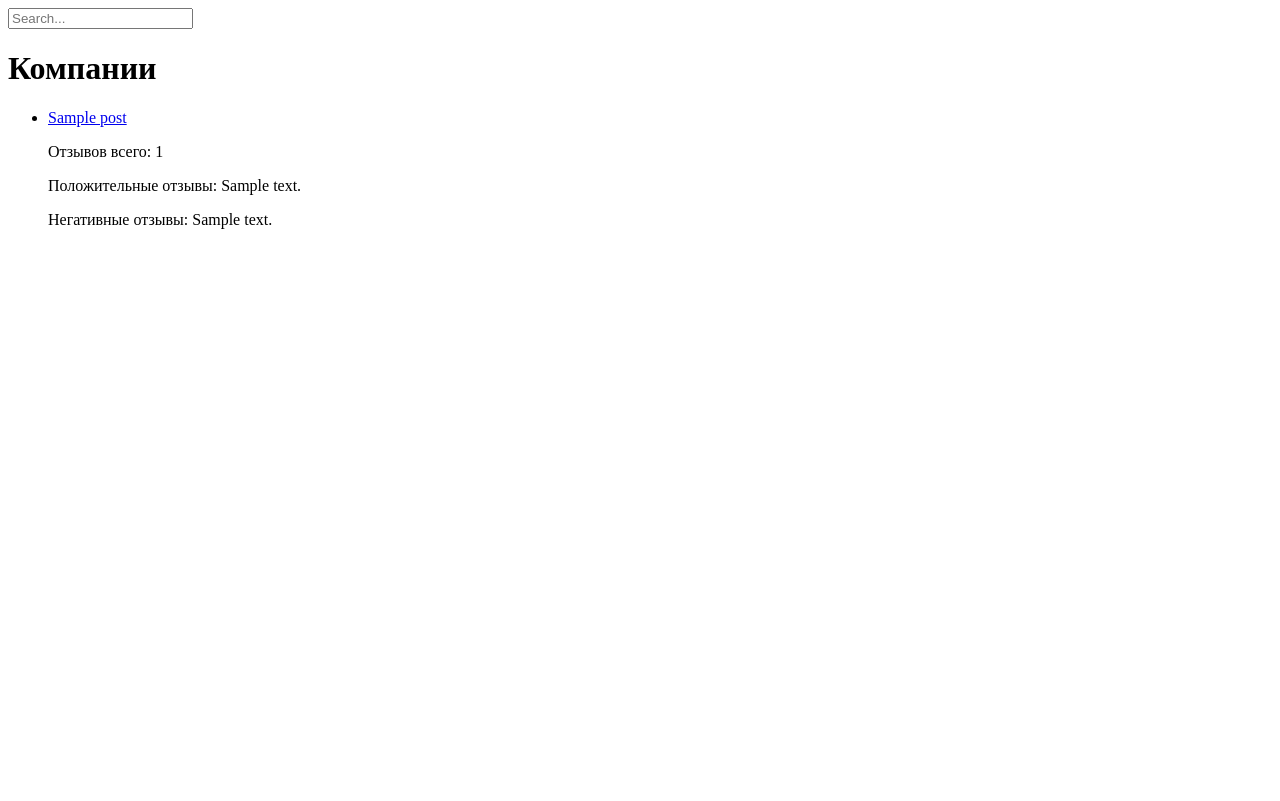
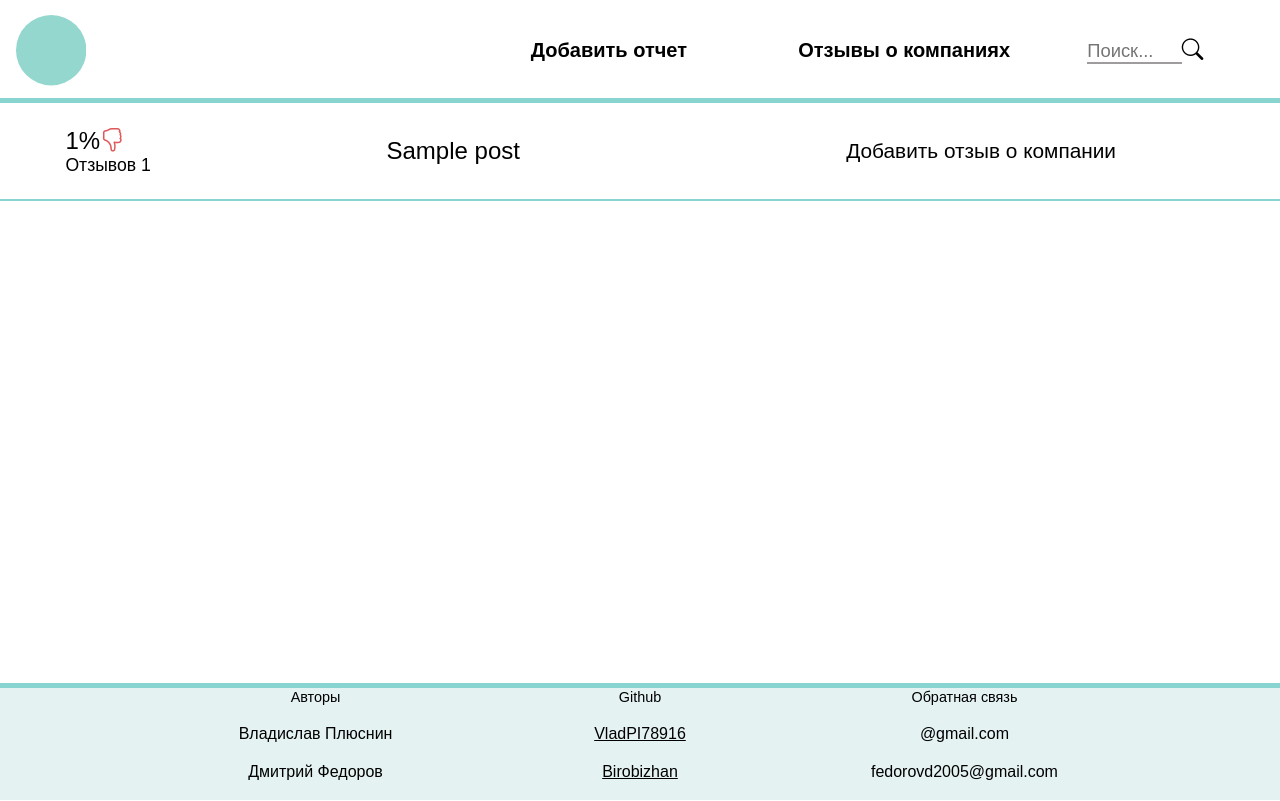
Before and after one commit to VladPl78916/Feedback-Classification-Web-Service, a Django app: template reviewer/site_review/templates/site_review/index.html in a window 1280 px wide. Run offline with Django 5.2, Linux system fonts and the light colour scheme; the template is opened without the code that fills it: most values are stand-ins (such as "Sample title", 1, 10 or a date in 2020).

Commit message:
Сверстал главную страницу

```diff
--- a/reviewer/reviewer/settings.py
+++ b/reviewer/reviewer/settings.py
@@ -42,7 +42,7 @@ ROOT_URLCONF = 'reviewer.urls'
 TEMPLATES = [
     {
         'BACKEND': 'django.template.backends.django.DjangoTemplates',
-        'DIRS': [],
+        'DIRS': [BASE_DIR / 'templates'],
         'APP_DIRS': True,
         'OPTIONS': {
             'context_processors': [
@@ -109,6 +109,7 @@ USE_TZ = True
 
 STATIC_URL = 'static/'
 
+STATIC_ROOT = BASE_DIR / 'static'
 # Default primary key field type
 # https://docs.djangoproject.com/en/5.1/ref/settings/#default-auto-field
 
--- a/reviewer/site_review/models.py
+++ b/reviewer/site_review/models.py
@@ -54,3 +54,7 @@ class ReviewStatistics(models.Model):
 
     def get_absolute_url(self):
         return reverse('statistic', kwargs={'post_slug': self.slug})
+
+    @property
+    def percent(self):
+        return (self.positive_reviews / self.total_reviews) * 100
--- /dev/null
+++ b/reviewer/site_review/static/site_review/css/index.css
@@ -0,0 +1,72 @@
+.posts ul li {
+	max-width: 100%;
+	width: 100vw;
+	height: 12vh;
+	display: flex;
+	align-items: center;
+	text-align: center;
+
+}
+.like-container{
+	width: 17vw;
+	height: 12vh;
+	display: flex;
+	align-items: center;
+	justify-content:center;
+	font-size: 1.375vw;
+}
+.like2{
+	display: inline;
+
+
+}
+.like-block{
+	display: flex;
+	font-size: 1.875vw;
+}
+.company-container{
+	font-size: 1.875vw;
+	width: 36vw;
+	display: flex;
+	align-items: center;
+	justify-content: center;
+	height: 12vh;
+	margin-left: 0.625vw;
+}
+
+.company-container a{
+	text-decoration: none;
+	color:black;
+	transition: color 0.5s;
+  }
+  .company-container a:hover{
+	color: #8d8d8e;
+  }
+.review-container{
+	width: 47vw;
+	height: 12vh;
+	display: flex;
+	justify-content: center;
+	align-items: center;
+	font-size: 1.625vw;
+}
+.review-container a{
+	text-decoration: none;
+	color:black;
+	transition: color 0.5s;
+  }
+  .review-container a:hover{
+	color: #8d8d8e;
+  }
+.bi-hand-thumbs-up{
+	color: #5ADA51;
+}
+
+.bi-hand-thumbs-down{
+	color: #DF585A;
+}
+
+.line-mini{
+	width: 100%;
+	border-bottom: 0.225vw solid #88D4D0;
+}
--- a/reviewer/site_review/static/site_review/css/style.css
+++ b/reviewer/site_review/static/site_review/css/style.css
@@ -58,33 +58,7 @@ nav{
 	transition: all 0.3s ease;
   }
 
-.d1{
-	display: flex;
-	width: 400px;
-	height: 126px;
-	align-items: center;
-	vertical-align: middle;
 
-}
-
-.d1 input {
-	width: 40px;
-	height: 40px;
-	border: none;
-	outline: none;
-	font-size: 20px;
-	background: white;
-	color: #9E9C9C;
-  }
-  .d1 button {
-	top: 0;
-	font-size: 27px;
-	width: 42px;
-	height: 42px;
-	border: none;
-	background-color: white;
-	border-radius: 0 5px 5px 0;
-	cursor: pointer;
   } */
   * {
     margin: 0;
@@ -99,6 +73,7 @@ body{
 	margin: 0;
   	display: flex;
   	flex-direction: column;
+	  overflow-x: hidden;
 }
 
   .menu{
@@ -107,19 +82,25 @@ body{
 	display: flex;
 	justify-content: center;
 	align-items: center;
-	font-size: 25px;
-	margin: 3px 10px 0;
+	font-size: 1.5625vw;
+	margin: 0.1875vw 0.625vw 0;
   }
 
 
   .logo{
 	width: 35vw;
-	margin-left: 10px;
+	margin-left: 0.625vw;
 	height: 12vh;
-  }
+	display: flex;
+	justify-content:left;
+
+	align-items: center;
+
+}
 
   .menu ul{
 	display: flex;
+	max-width: 100%;
 	width: 65vw;
 	height: 12vh;
 	list-style: none;
@@ -149,20 +130,23 @@ body{
 
 
   .d1{
+	max-width: 100%;
 	text-align: center;
 	align-items: center;
 	justify-content: center;
+  }
 
-
+  .d1 form{
+	max-width: 100%;
   }
   .d1 input {
 	width: 40%;
 	border: none;
 	outline: none;
-	font-size: 23px;
+	font-size: 1.4375vw;
 	background: white;
 	color: #9E9C9C;
-	border-bottom:3px solid #9E9C9C;
+	border-bottom: 0.1875vw solid #9E9C9C;
 
   }
 
@@ -175,18 +159,17 @@ body{
   .d1 button {
 	width: 30%;
 	text-align: left;
-	font-size: 27px;
+	font-size: 1.6875vw;
 	border: none;
 	background-color: white;
-	border-radius: 0 5px 5px 0;
+	border-radius: 0 0.3125vw 0.3125vw 0;
 	cursor: pointer;
 
   }
 
   .line{
 	width: 100%;
-	border-bottom: 7px solid #88D4D0;
-
+	border-bottom: 0.4375vw solid #88D4D0;
   }
 
 main{
@@ -203,7 +186,7 @@ main{
 }
 .footer ul{
 	list-style: none;
-	height: 14h;
+	height: 14vh;
 
 }
 
@@ -247,5 +230,5 @@ main{
 	margin-bottom: 1.2vh;
   }
   .authors li:first-child{
-	font-size: 18px;
+	font-size: 1.125vw;
   }
--- a/reviewer/site_review/templates/site_review/index.html
+++ b/reviewer/site_review/templates/site_review/index.html
@@ -1,26 +1,36 @@
-<!DOCTYPE html>
-<html lang="en">
-<head>
-    <meta charset="UTF-8">
-    <title>Главная страница</title>
-</head>
-<body>
-<form class="col-12 col-lg-auto mb-2 mb-lg-0 me-lg-auto" role="search" method="get" action="{% url 'search' %}">
-        <input type="search" class="form-control" placeholder="Search..." aria-label="Search" name='do' autocomplete="off" id="search">
-</form>
+{% extends 'base.html' %}
+{% block dop_info %}
+<link type="text/css" href="../../static/site_review/css/index.css" rel="stylesheet">
+{% endblock %}
 
-<h1>Компании</h1>
+{% block content %}
+<div class="posts">
     <ul>
         {% for p in posts %}
             <li>
+                <div class="like-container">
+                    <div class="like2">
+                        <div class="like-block">
+                            <p>{{p.percent|floatformat:0}}%</p>
+                            {% if p.percent > 50 %}
+                                <i class="bi bi-hand-thumbs-up"></i>
+                            {% else %}
+                                <i class="bi bi-hand-thumbs-down"></i>
+                            {% endif %}
+                        </div>
+                        <p>Отзывов {{p.total_reviews}}</p>
+                    </div>
+                </div>
+                <div class="company-container">
                     <a href="{{p.get_absolute_url}}">{{p.company_name}}</a>
-            <p>Отзывов всего: {{p.total_reviews}}</p>
-            <p>Положительные отзывы: {{p.positive_reviews}}</p>
-            <p>Негативные отзывы: {{p.negative_reviews}}</p>
-
+                </div>
+                <div class="review-container">
+                    <a href="form/">Добавить отзыв о компании</a>
+                </div>
             </li>
+            <div class="line-mini"></div>
         {% endfor %}
     </ul>
+</div>
 
-</body>
-</html>
+{% endblock %}
--- a/reviewer/site_review/views.py
+++ b/reviewer/site_review/views.py
@@ -12,13 +12,14 @@ from googletrans import Translator
 
 class HomePage(ListView):
     model = ReviewStatistics
-    template_name = 'site_review/base.html'
+    template_name = 'site_review/index.html'
     context_object_name = 'posts'
+
 
 
 class Search(ListView):
     model = ReviewStatistics
-    template_name = 'site_review/base.html'
+    template_name = 'site_review/index.html'
     context_object_name = 'posts'
 
     def get_queryset(self):
--- a/reviewer/site_review/templates/site_review/base.html
+++ b/reviewer/templates/base.html
@@ -13,7 +14,7 @@
 <header>
 	<div class="menu">
 		<div class="logo">
-			<svg width="88" height="88" viewBox="0 0 104 104" fill="none" xmlns="http://www.w3.org/2000/svg">
+			<svg width="5.5vw" height="5.5vw" viewBox="0 0 104 104" fill="none" xmlns="http://www.w3.org/2000/svg">
 				<circle cx="52" cy="52" r="52" fill="#93D7CE"/>
 			</svg>
 		</div>
@@ -24,7 +25,7 @@
 				<li><a href="/">Отзывы о компаниях</a></li>
 			</div>
 			<div class="d1">
-				<form class="col-12 col-lg-auto mb-2 mb-lg-0 me-lg-auto" role="Поиск..." method="get" action="{% url 'search' %}">
+				<form class="" role="Поиск..." method="get" action="{% url 'search' %}">
 				<input type="search" class="form-control" placeholder="Поиск..." aria-label="Search" name='do' autocomplete="off" id="search"><button type="submit"><i class="bi bi-search"></i></button>
 
 				</form>
@@ -36,18 +37,8 @@
 <div class="line"></div>
 
 <main role="main">
-	<h1>Компании</h1>
-	<ul>
-		{% for p in posts %}
-			<li>
-				<a href="{{p.get_absolute_url}}">{{p.company_name}}</a>
-				<p>Отзывов всего: {{p.total_reviews}}</p>
-				<p>Положительные отзывы: {{p.positive_reviews}}</p>
-				<p>Негативные отзывы: {{p.negative_reviews}}</p>
-
-			</li>
-		{% endfor %}
-	</ul>
+	{% block content %}
+	{% endblock %}
 </main>
 <div class="line"></div>
 
```
Also changed, not shown: other parts of reviewer/templates/base.html (+2 -1 lines). Lines whose indentation alone changed are shown as unchanged.
